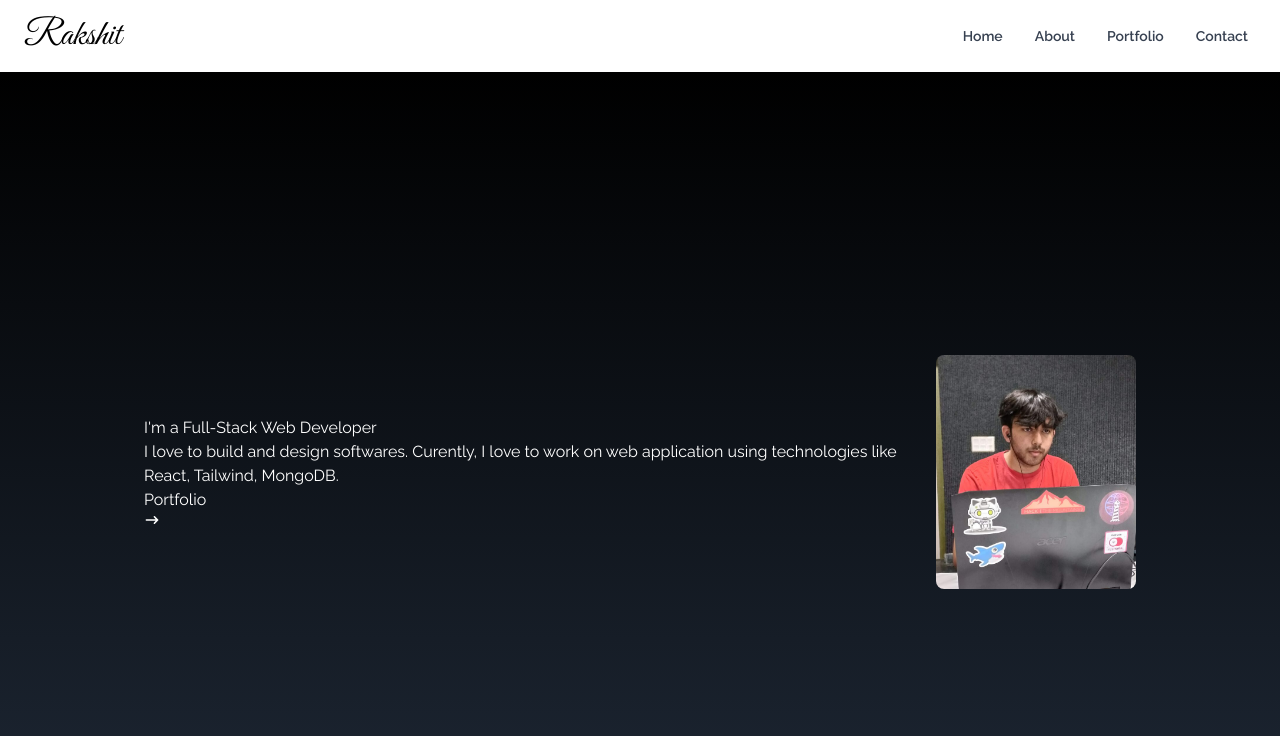
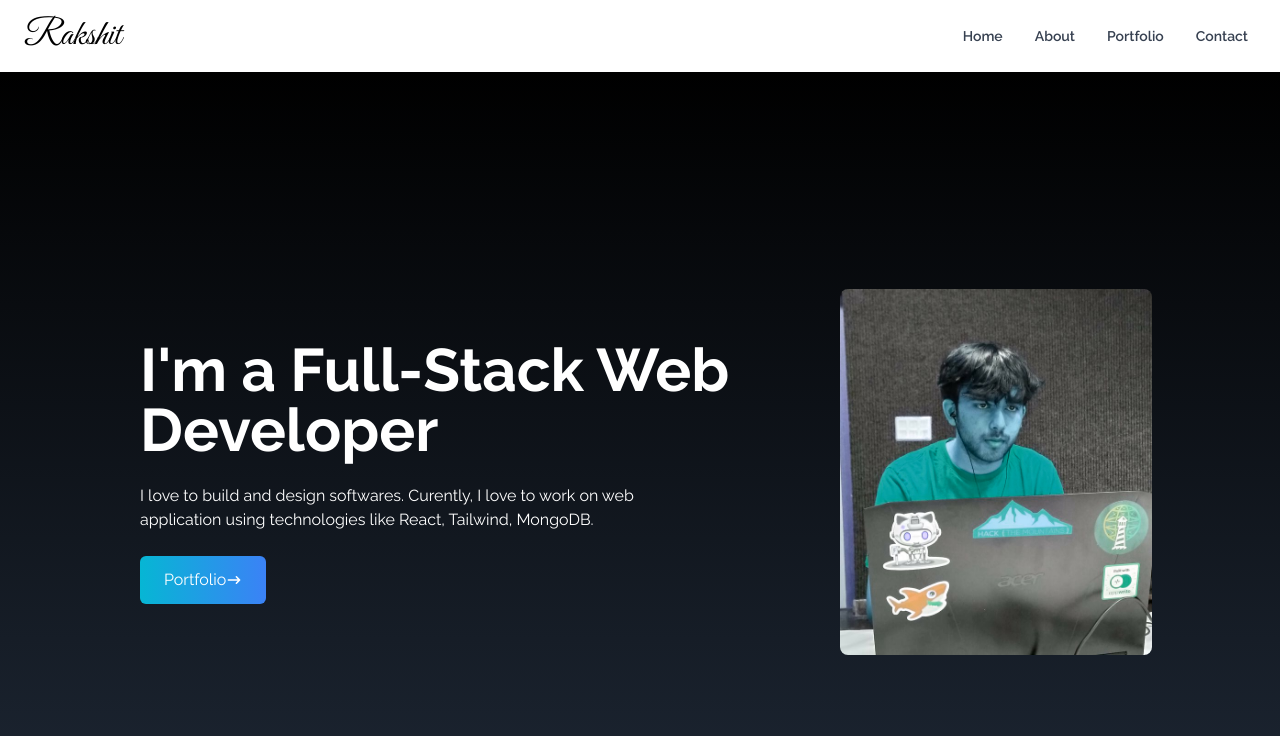
Before and after one commit to rakshitgondwal/portfolio-website, a React (Create React App) app: page / in a window 1280 px wide. Shown: the top 736 px of the page. Built offline with nearby package versions, Linux system fonts and the light colour scheme.

Commit message:
landing page done

```diff
--- a/src/components/main/Main.js
+++ b/src/components/main/Main.js
@@ -7,7 +7,7 @@ const Main = () => {
   return (
     <>
       <div name="home" className='w-full h-screen bg-gradient-to-b from-black to-gray-800 text-white'>
-        <div className='max-w-screen-lg flex flex-col h-full mx-auto justify-center items-center px-4 md:flex-row'>
+        <div className='max-w-screen-lg flex flex-col h-full justify-center items-center mx-auto md:mx-auto md:flex-row'>
           <Content />
           <Profile />
         </div>
--- a/src/components/main/components/Content.js
+++ b/src/components/main/components/Content.js
@@ -3,17 +3,20 @@ import { HiArrowNarrowRight } from 'react-icons/hi'
 
 const Content = () => {
     return (
-        <div>
-            <h2>I'm a Full-Stack Web Developer</h2>
-            <p>
+        <div className='flex flex-col justify-center items-center md:items-start h-full mx-3'>
+            <h2 className='text-4xl font-bold md:text-6xl my-2 flex text-center md:text-left'>I'm a Full-Stack Web Developer</h2>
+            <p className='md:w-3/4 my-4 text-center md:text-left'>
                 I love to build and design softwares.
                 Curently, I love to work on web application using
                 technologies like React, Tailwind, MongoDB.
             </p>
-            <p>Portfolio</p>
-            <span>
-                <HiArrowNarrowRight />
+
+            <button className='text-white w-fit px-6 py-3 my-2 flex justify-center items-center rounded-md bg-gradient-to-r from-cyan-500 to-blue-500 hover:hue-rotate-180 duration-500 cursor-pointer '>
+            Portfolio
+            <span >
+                <HiArrowNarrowRight/>
             </span>
+            </button>
         </div>
     )
 }
--- a/src/components/main/components/Profile.js
+++ b/src/components/main/components/Profile.js
@@ -4,7 +4,7 @@ import Pic from '../../../assets/profile.jpg'
 const Profile = () => {
   return (
     <div>
-        <img src={Pic} className='profilePic rounded-lg' alt="myProfilePic" />
+        <img src={Pic} className='profilePic md:hue-rotate-180 hover:hue-rotate-0 rounded-lg hover:rotate-2 hover:scale-105 duration-300' alt="myProfilePic" />
     </div>
   )
 }
--- a/src/index.css
+++ b/src/index.css
@@ -19,5 +19,11 @@
 }
 
 .profilePic{
-  width: 15rem;
+  width: 27rem;
 }
+
+@media (max-width:480px) {
+  .profilePic{
+    width: 15rem;
+  }
+}
```
